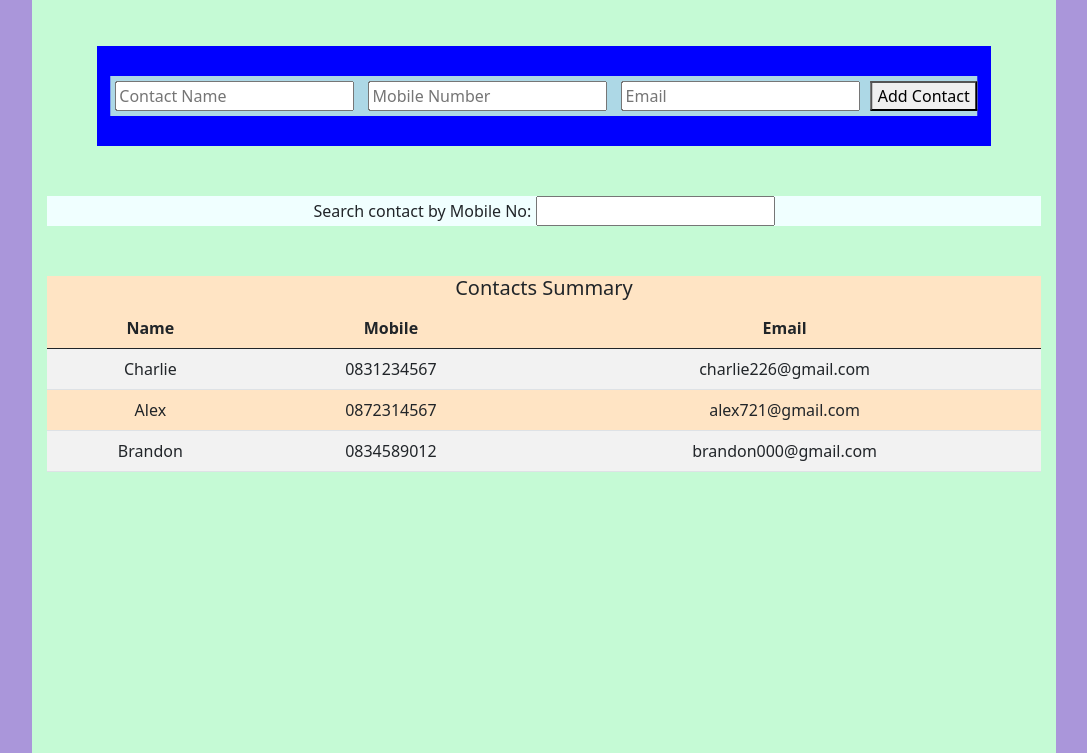
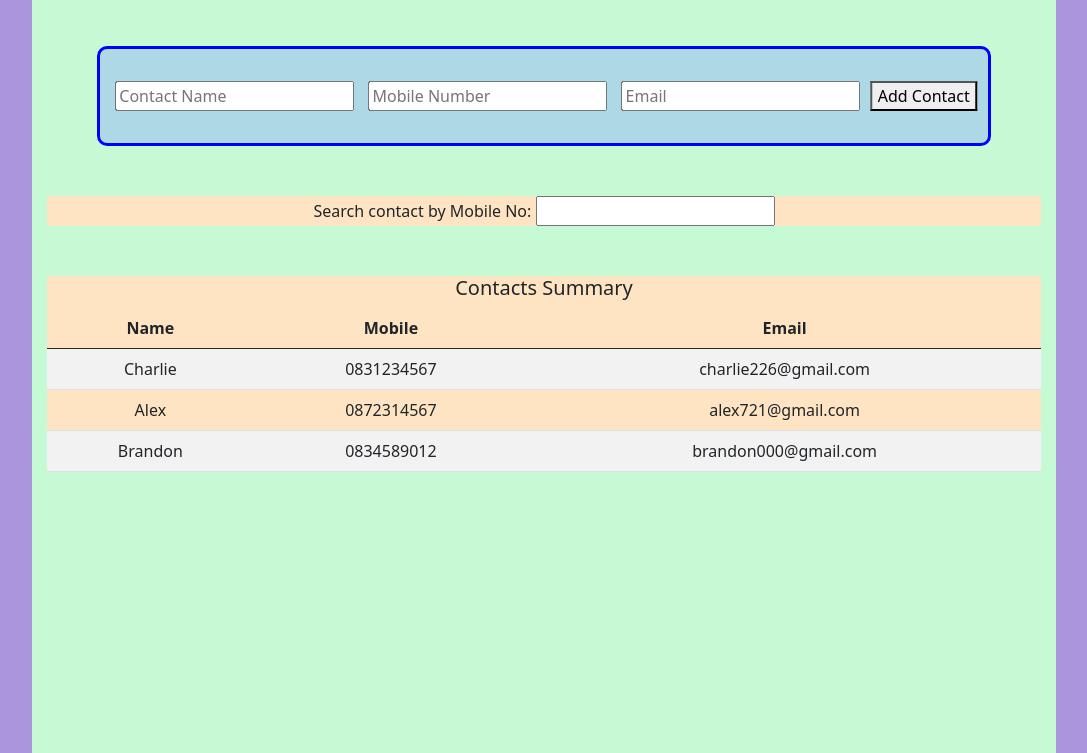
Before and after one commit to JonathanHew/AsynchronusProgramming, a plain HTML site: page Problem1/index.html in a window 1280 px wide. Shown: the part 47-800 px from the top of the page, without its empty margins (96-1183 px from the left). Drawn offline with nearby package versions, Linux system fonts and the light colour scheme.

Commit message:
updated CSS to make app look better

```diff
--- a/Problem1/Assets/CSS/site.css
+++ b/Problem1/Assets/CSS/site.css
@@ -20,17 +20,18 @@
 {
     margin: auto;
     text-align: center;
-    background-color: blue;
+    background-color: lightblue;
     height: 100px;
     width: 90%;
     position: relative;
     margin-top: 5%;
+    border-radius: 10px;
+    border: 3px solid blue;
 }
 
 #row
 {
     position: absolute;
-    background-color: lightblue;
     top: 50%;
     left: 50%;
     margin-right: -50%;
@@ -46,7 +47,7 @@
 {
     margin: auto;
     text-align: center;
-    background-color: azure;
+    background-color: bisque;
     margin-top: 5%;
 }
 
```
Also changed, not shown: Problem1/Assets/Scripts/site.js (line endings or trailing spaces).
